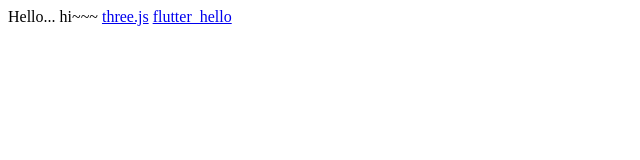
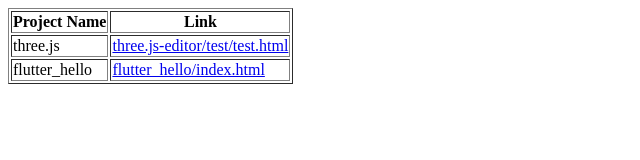
Before and after one commit to river45/public, a plain HTML site: page index.html in a window 1280 px wide. Shown: the whole page, without its empty margins (0-640 px from the left). Drawn offline with Linux system fonts and the light colour scheme.

Commit message:
Update index.html to display links in a table

```diff
--- a/index.html
+++ b/index.html
@@ -9,12 +9,23 @@
   <title>Document</title>
  </head>
  <body>
-  Hello...
-
-  hi~~~
-
-  <a href="https://river45.github.io/public/three.js-editor/test/test.html">three.js</a>
-  <a href="https://river45.github.io/public/flutter_hello/index.html">flutter_hello</a>
-
+  <table border="1">
+    <thead>
+      <tr>
+        <th>Project Name</th>
+        <th>Link</th>
+      </tr>
+    </thead>
+    <tbody>
+      <tr>
+        <td>three.js</td>
+        <td><a href="https://river45.github.io/public/three.js-editor/test/test.html">three.js-editor/test/test.html</a></td>
+      </tr>
+      <tr>
+        <td>flutter_hello</td>
+        <td><a href="https://river45.github.io/public/flutter_hello/index.html">flutter_hello/index.html</a></td>
+      </tr>
+    </tbody>
+  </table>
  </body>
 </html>
```
